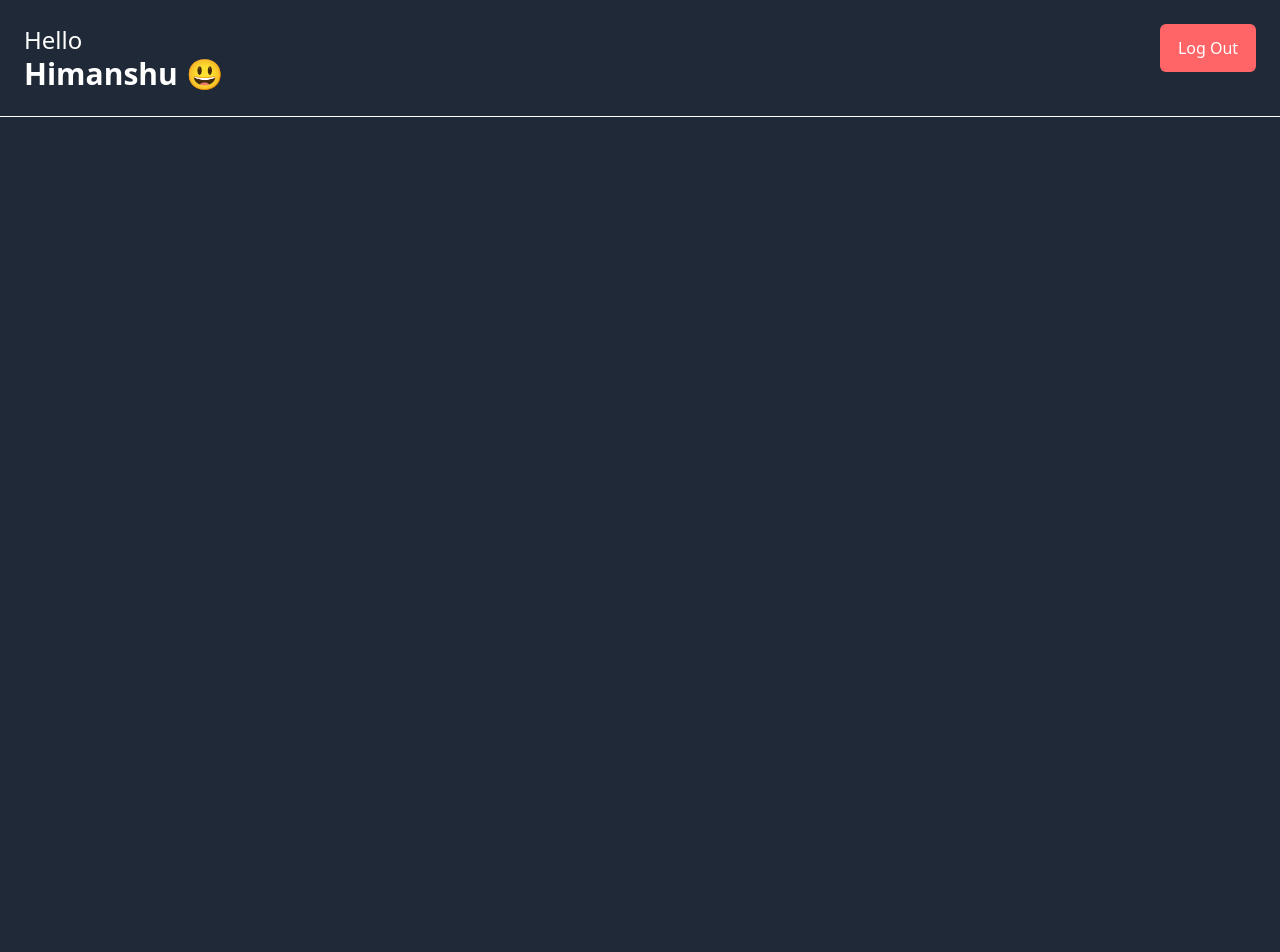
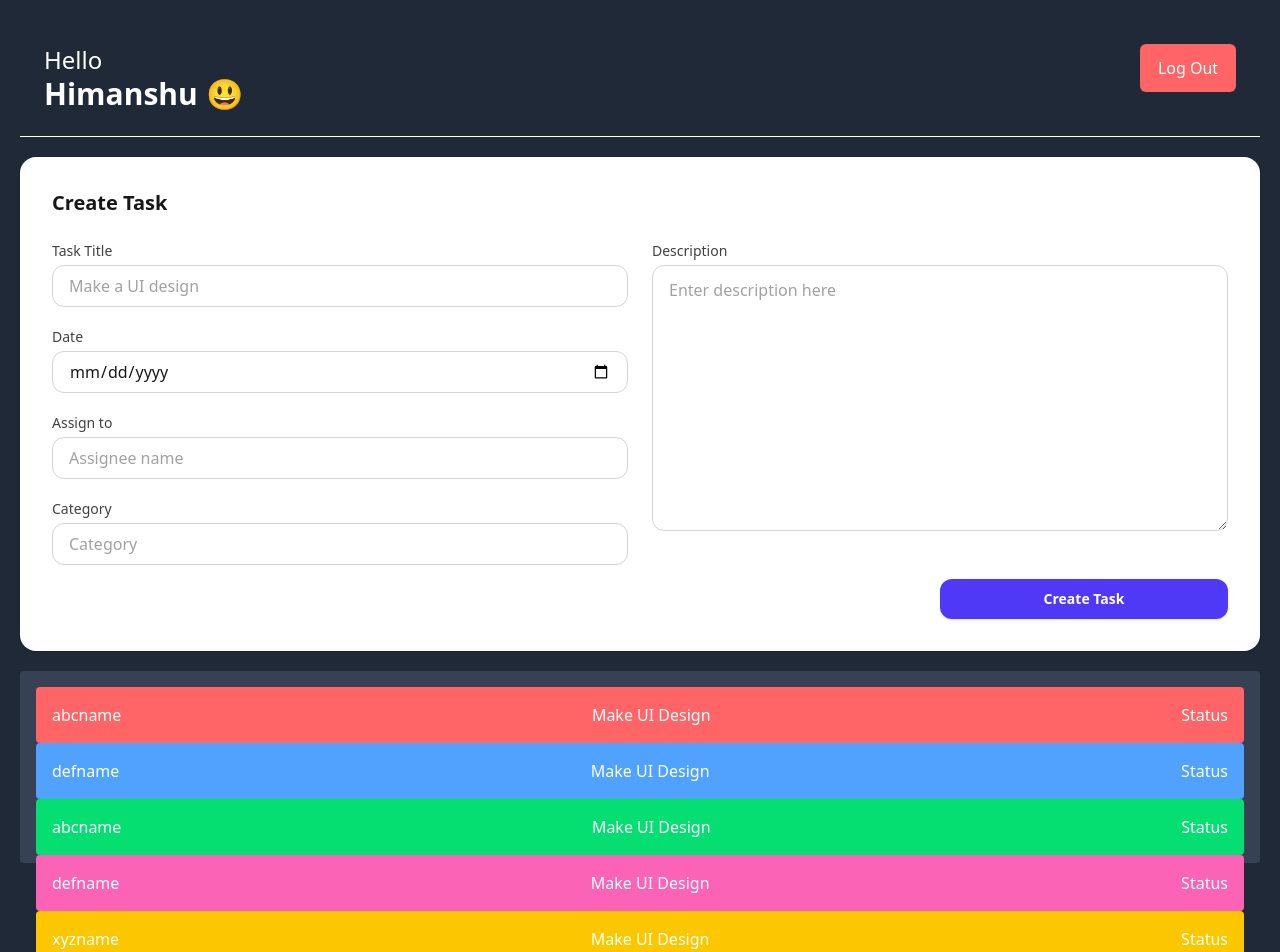
Before and after one commit to hthelearner7/emp-management, a React (Vite) app: page / in a window 1280 px wide. Shown: the top 952 px of the page. Before the commit the page ends 800 px from the top, so only its background shows below. Built offline with nearby package versions, Linux system fonts and the light colour scheme.

Commit message:
admin dashboard completed

```diff
--- a/src/App.jsx
+++ b/src/App.jsx
@@ -5,8 +5,8 @@ import EmployeeDashboard from "./components/Dashboard/EmployeeDashboard";
 const App = () => {
     return (
         <div>
-            {/* <Login /> */}
-            {/* <EmployeeDashboard /> */}
+            {/* <Login />
+            <EmployeeDashboard /> */}
             <AdminDashboard />
         </div>
     );
--- a/src/components/Dashboard/AdminDashboard.jsx
+++ b/src/components/Dashboard/AdminDashboard.jsx
@@ -1,10 +1,14 @@
+import CreateTask from "../Task/CreateTask.jsx";
 import Header from "../Header/Header.jsx";
+import AllTasks from "../Task/AllTasks.jsx";
+
 const AdminDashboard = () => {
     return (
-        <div>
+        <div className="h-screen w-full p-5 flex flex-col space-y-5">
             <Header />
+            <CreateTask />
+            <AllTasks />
         </div>
     );
 };
-
 export default AdminDashboard;
--- /dev/null
+++ b/src/components/Task/AllTasks.jsx
@@ -0,0 +1,37 @@
+const AllTasks = () => {
+    return (
+        <div className="h-48 rounded bg-gray-700 p-4">
+            <div className="bg-red-400 p-4 flex justify-between rounded">
+                <h2>abcname</h2>
+                <h3>Make UI Design</h3>
+                <h5>Status</h5>
+            </div>
+            <div className="bg-blue-400 p-4 flex justify-between rounded">
+                <h2>defname</h2>
+                <h3>Make UI Design</h3>
+                <h5>Status</h5>
+            </div>
+            <div className="bg-green-400 p-4 flex justify-between rounded">
+                <h2>abcname</h2>
+                <h3>Make UI Design</h3>
+                <h5>Status</h5>
+            </div>
+            <div className="bg-pink-400 p-4 flex justify-between rounded">
+                <h2>defname</h2>
+                <h3>Make UI Design</h3>
+                <h5>Status</h5>
+            </div>
+            <div className="bg-yellow-400 p-4 flex justify-between rounded">
+                <h2>xyzname</h2>
+                <h3>Make UI Design</h3>
+                <h5>Status</h5>
+            </div>
+            <div className="bg-purple-400 p-4 flex justify-between rounded">
+                <h2>mnopname</h2>
+                <h3>Make UI Design</h3>
+                <h5>Status</h5>
+            </div>
+        </div>
+    );
+};
+export default AllTasks;
--- /dev/null
+++ b/src/components/Task/CreateTask.jsx
@@ -0,0 +1,107 @@
+const CreateTask = () => {
+    return (
+        <div>
+            <form className="max-w-full mx-auto rounded-2xl bg-white shadow p-6 md:p-8 dark:bg-neutral-900">
+                <h2 className="text-xl font-semibold text-neutral-900 dark:text-neutral-100">
+                    Create Task
+                </h2>
+
+                <div className="mt-6 grid grid-cols-1 md:grid-cols-2 gap-6">
+                    {/* Left column */}
+                    <section id="left-section" className="space-y-5">
+                        <div>
+                            <label
+                                className="block text-sm font-medium text-neutral-700 dark:text-neutral-300"
+                                htmlFor="task-title"
+                            >
+                                Task Title
+                            </label>
+                            <input
+                                id="task-title"
+                                name="task-title"
+                                type="text"
+                                placeholder="Make a UI design"
+                                className="mt-1 w-full rounded-xl border border-neutral-300 bg-white px-4 py-2 text-neutral-900 placeholder:text-neutral-400 focus:border-indigo-500 focus:outline-none focus:ring-2 focus:ring-indigo-500 dark:border-neutral-700 dark:bg-neutral-800 dark:text-neutral-100"
+                            />
+                        </div>
+
+                        <div>
+                            <label
+                                className="block text-sm font-medium text-neutral-700 dark:text-neutral-300"
+                                htmlFor="date"
+                            >
+                                Date
+                            </label>
+                            <input
+                                id="date"
+                                name="date"
+                                type="date"
+                                className="mt-1 w-full rounded-xl border border-neutral-300 bg-white px-4 py-2 text-neutral-900 focus:border-indigo-500 focus:outline-none focus:ring-2 focus:ring-indigo-500 dark:border-neutral-700 dark:bg-neutral-800 dark:text-neutral-100"
+                            />
+                        </div>
+
+                        <div>
+                            <label
+                                className="block text-sm font-medium text-neutral-700 dark:text-neutral-300"
+                                htmlFor="assign-to"
+                            >
+                                Assign to
+                            </label>
+                            <input
+                                id="assign-to"
+                                name="assign-to"
+                                type="text"
+                                placeholder="Assignee name"
+                                className="mt-1 w-full rounded-xl border border-neutral-300 bg-white px-4 py-2 text-neutral-900 placeholder:text-neutral-400 focus:border-indigo-500 focus:outline-none focus:ring-2 focus:ring-indigo-500 dark:border-neutral-700 dark:bg-neutral-800 dark:text-neutral-100"
+                            />
+                        </div>
+
+                        <div>
+                            <label
+                                className="block text-sm font-medium text-neutral-700 dark:text-neutral-300"
+                                htmlFor="category"
+                            >
+                                Category
+                            </label>
+                            <input
+                                id="category"
+                                name="category"
+                                type="text"
+                                placeholder="Category"
+                                className="mt-1 w-full rounded-xl border border-neutral-300 bg-white px-4 py-2 text-neutral-900 placeholder:text-neutral-400 focus:border-indigo-500 focus:outline-none focus:ring-2 focus:ring-indigo-500 dark:border-neutral-700 dark:bg-neutral-800 dark:text-neutral-100"
+                            />
+                        </div>
+                    </section>
+
+                    {/* Right column */}
+                    <section id="right-section" className="flex flex-col">
+                        <label
+                            className="block text-sm font-medium text-neutral-700 dark:text-neutral-300"
+                            htmlFor="description"
+                        >
+                            Description
+                        </label>
+                        <textarea
+                            id="description"
+                            name="description"
+                            rows={10}
+                            placeholder="Enter description here"
+                            className="flex-1 mt-1 rounded-xl border border-neutral-300 bg-white px-4 py-3 text-neutral-900 placeholder:text-neutral-400 focus:border-indigo-500 focus:outline-none focus:ring-2 focus:ring-indigo-500 dark:border-neutral-700 dark:bg-neutral-800 dark:text-neutral-100"
+                        />
+
+                        <div className="flex items-center justify-end pt-7">
+                            <button
+                                type="submit"
+                                className="mt-5 flex justify-center items-center rounded-xl bg-indigo-600 px-5 py-2.5 text-sm font-semibold text-white shadow-sm hover:bg-indigo-700 focus:outline-none focus:ring-2 focus:ring-indigo-500 w-1/2"
+                            >
+                                Create Task
+                            </button>
+                        </div>
+                    </section>
+                </div>
+            </form>
+        </div>
+    );
+};
+
+export default CreateTask;
--- a/src/index.css
+++ b/src/index.css
@@ -1,6 +1,5 @@
 @import "tailwindcss";
 * {
-    margin: 0;
     box-sizing: border-box;
 }
 
```
